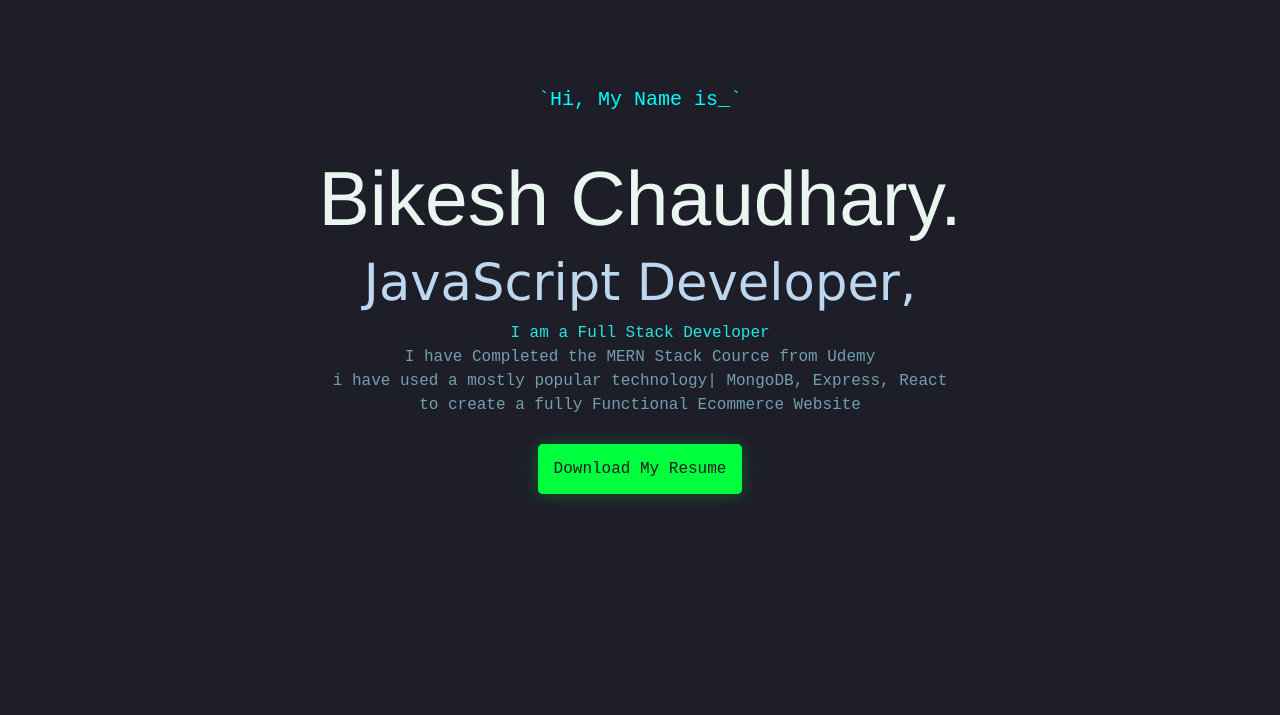
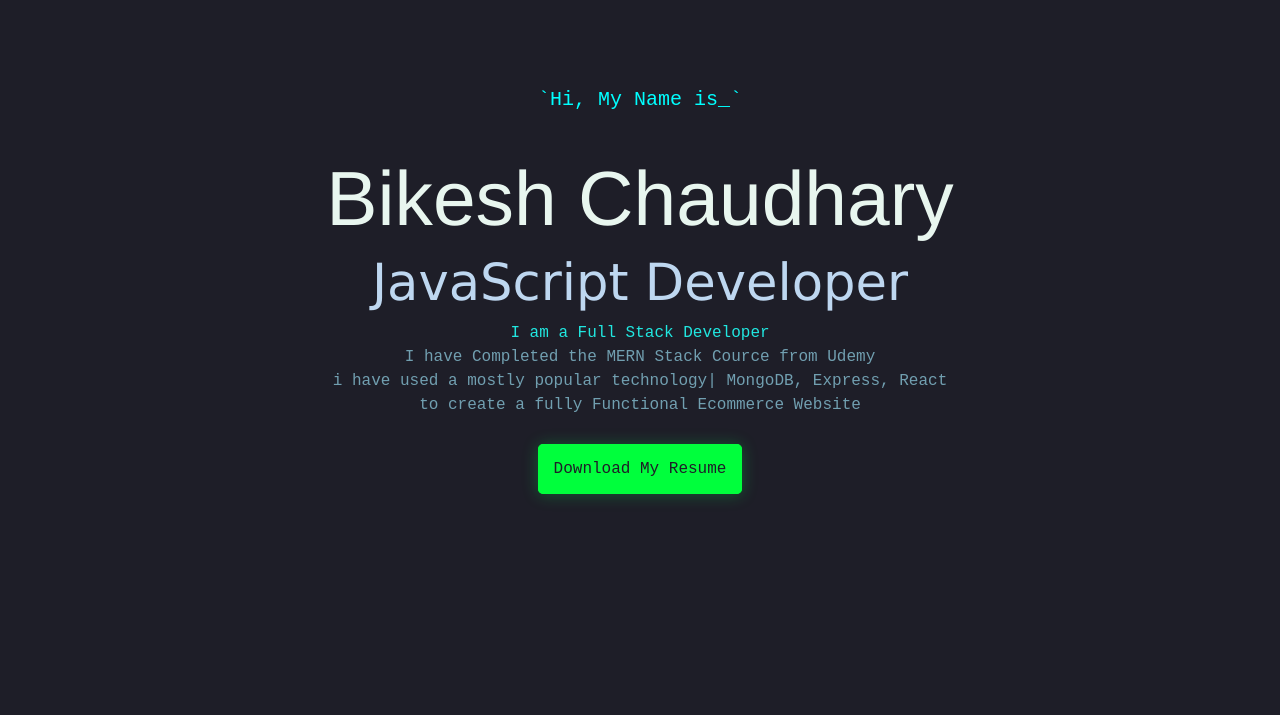
Before and after one commit to Bikesh1211/portfolio, a plain HTML site: page index.html in a window 1280 px wide. Shown: the part 85-800 px from the top of the page. Drawn offline with nearby package versions, Linux system fonts and the light colour scheme.

Commit message:
Update index.html

```diff
--- a/index.html
+++ b/index.html
@@ -86,8 +86,8 @@
             <h6 class="intro">`Hi, My Name is_`
               </h6>
 
-            <h1 class="name-font">Bikesh Chaudhary.</h1>
-            <h1 id="js">JavaScript Developer,</h1>
+            <h1 class="name-font">Bikesh Chaudhary</h1>
+            <h1 id="js">JavaScript Developer</h1>
             <!-- <h2>I am a JavaScript Developer</h2> -->
             <p>
               <span id="highlight-text">
```
